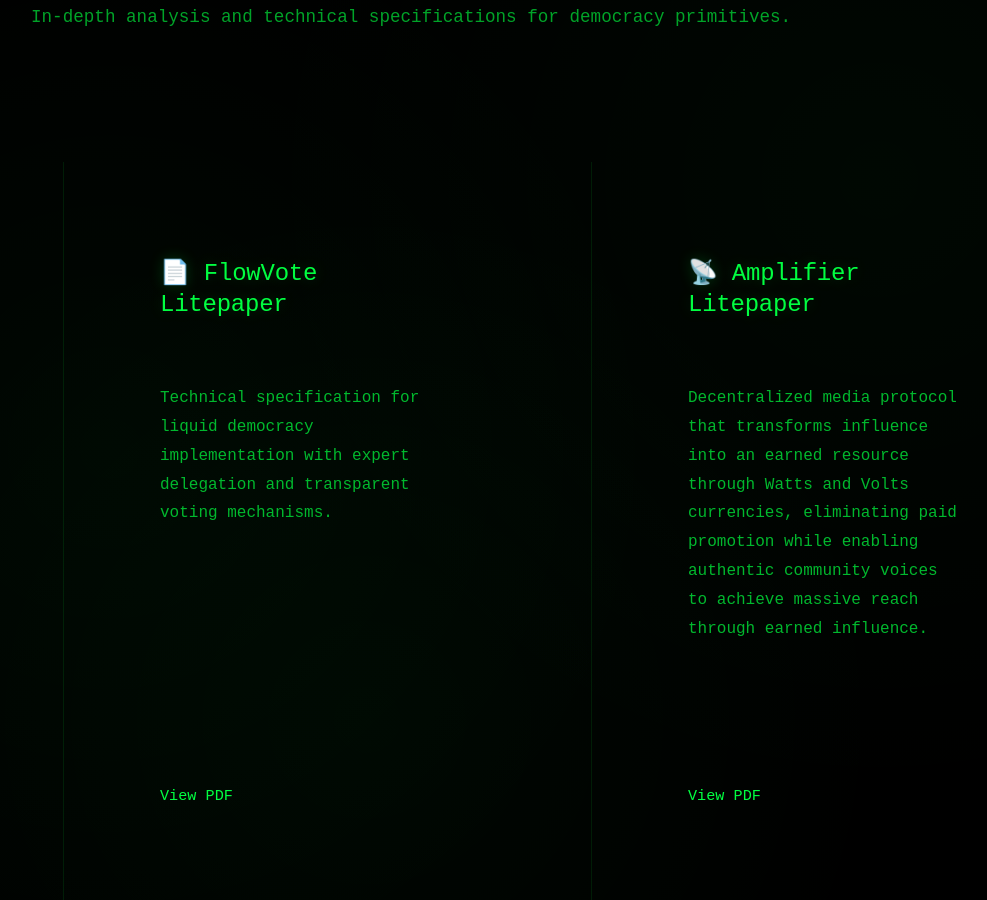
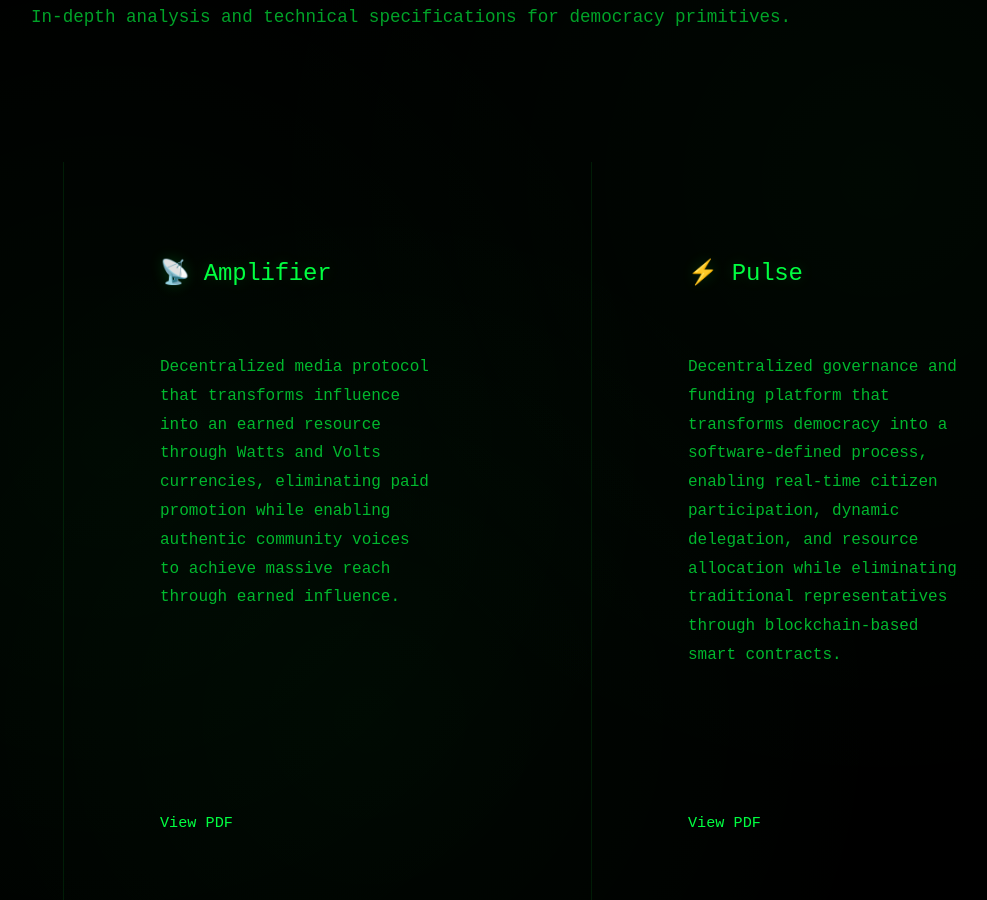
Before and after one commit to join-desh/website, a Jekyll site: the page built from primitives.md, in a window 1280 px wide and 900 px high, scrolled down 1129 px. Shown: the whole window, without its empty margins (145-1132 px from the left). Built offline with Jekyll 4.4.1, drawn with Linux system fonts in a browser that asks for light colours.

Commit message:
Add Pulse litepaper to primitives page
- Added Pulse-1.0.0.pdf document card to primitives page
- Included description highlighting software-defined democracy
- Added real-time governance, dynamic delegation concepts
- Used lightning bolt icon to represent Pulse theme
- Maintained consistent styling with other document cards

```diff
--- a/primitives.md
+++ b/primitives.md
@@ -17,14 +17,14 @@ permalink: /primitives/
 
         <div class="document-grid">
             <div class="document-card">
-                <h3>📄 FlowVote Litepaper</h3>
-                <p>Technical specification for liquid democracy implementation with expert delegation and transparent voting mechanisms.</p>
-                <a href="/assets/documents/FlowVote-1.0.0.pdf" class="btn-base btn-secondary btn-pdf btn-responsive" target="_blank" aria-label="View FlowVote Litepaper PDF document">View PDF</a>
+                <h3>📡 Amplifier</h3>
+                <p>Decentralized media protocol that transforms influence into an earned resource through Watts and Volts currencies, eliminating paid promotion while enabling authentic community voices to achieve massive reach through earned influence.</p>
+                <a href="/assets/documents/Amplifier-1.0.0.pdf" class="btn-base btn-secondary btn-pdf btn-responsive" target="_blank" aria-label="View Amplifier Litepaper PDF document">View PDF</a>
             </div>
             <div class="document-card">
-                <h3>📡 Amplifier Litepaper</h3>
-                <p>Decentralized media protocol that transforms influence into an earned resource through Watts and Volts currencies, eliminating paid promotion while enabling authentic community voices to achieve massive reach through earned influence.</p>
-                <a href="/assets/documents/Amplifier-1.0.0.pdf" class="btn-base btn-secondary btn-pdf btn-responsive" target="_blank" aria-label="View Amplifier Litepaper PDF document">View PDF</a>
+                <h3>⚡ Pulse</h3>
+                <p>Decentralized governance and funding platform that transforms democracy into a software-defined process, enabling real-time citizen participation, dynamic delegation, and resource allocation while eliminating traditional representatives through blockchain-based smart contracts.</p>
+                <a href="/assets/documents/Pulse-1.0.0.pdf" class="btn-base btn-secondary btn-pdf btn-responsive" target="_blank" aria-label="View Pulse Litepaper PDF document">View PDF</a>
             </div>
         </div>
     </section>
```
Also changed, not shown: 1 other file.
